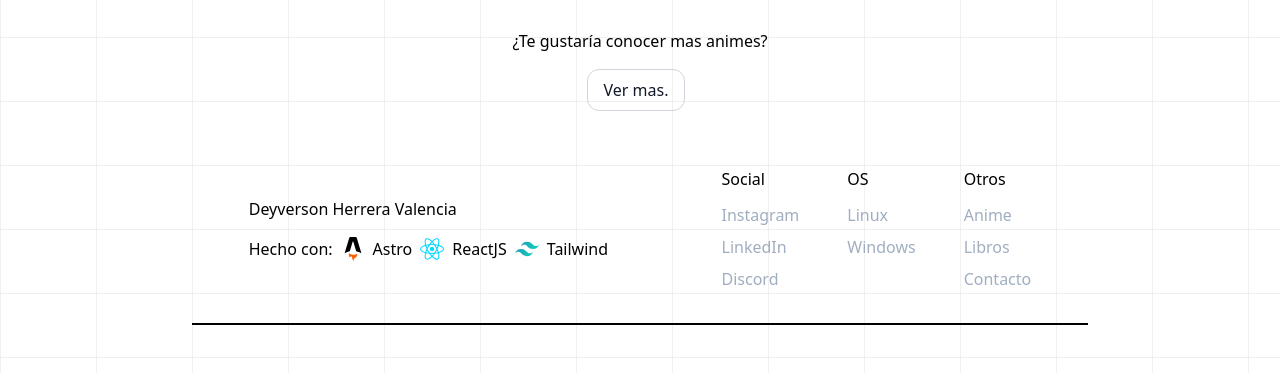
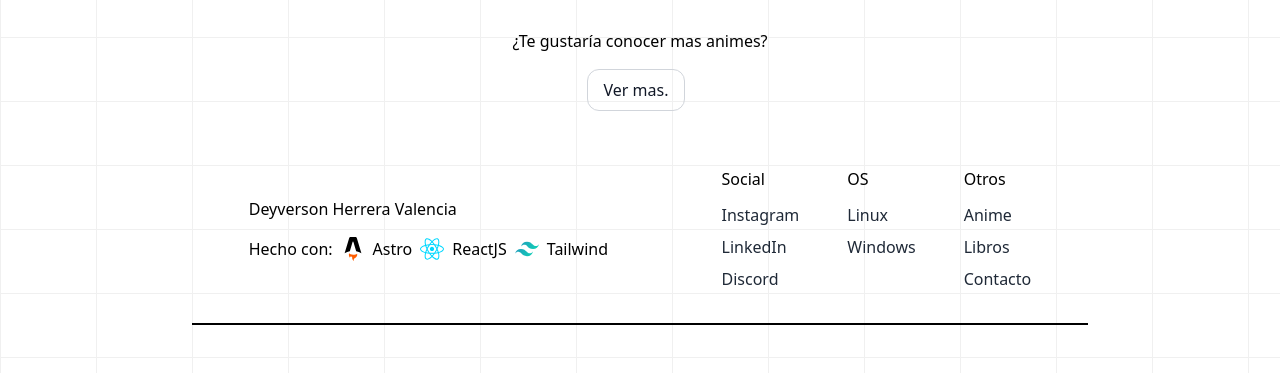
Before and after one commit to Deyverson1/astro-portfolio, an Astro site: page /anime in a window 1280 px wide. Shown: the part 1691-2064 px from the top of the page. Built offline with nearby package versions, Linux system fonts and the light colour scheme; Astro itself is replaced by a stand-in of ours.

Commit message:
Footer styles changed

```diff
--- a/src/components/Footer.astro
+++ b/src/components/Footer.astro
@@ -20,27 +20,27 @@ const data = [
   >
     <div class="flex justify-center items-center md:items-start flex-col gap-y-4">
       <h1>Deyverson Herrera Valencia</h1>
-      <section class="flex gap-x-2 text-base">Hecho con: <AstroIcon class="size-6 hover:scale-110"/> Astro <React class="size-6 hover:scale-110"/> ReactJS <Tailwind class="size-6 hover:scale-110"/> Tailwind </section>
+      <section class="gap-x-2 text-base hidden md:flex">Hecho con: <AstroIcon class="size-6 hover:scale-110"/> Astro <React class="size-6 hover:scale-110"/> ReactJS <Tailwind class="size-6 hover:scale-110"/> Tailwind </section>
 
     </div>
 
     <main class="flex gap-12">
       <article>
         <h2>Social</h2>
-        <section class="flex flex-col gap-y-2 pt-3">
+        <section class="flex flex-col gap-y-2 pt-3  text-gray-800 dark:text-gray-400">
           {data.map((dato, index) => <a href={dato.link} target="_blank"><h3 >{dato.name}</h3></a> )}
         </section>
       </article>
       <article>
         <h2>OS</h2>
-        <section class="flex flex-col gap-y-2 pt-3">
+        <section class="flex flex-col gap-y-2 pt-3 text-gray-800 dark:text-gray-400">
           <h3 >Linux</h3>
           <h3 >Windows</h3>
         </section>
       </article>
       <article>
         <h2>Otros</h2>
-        <section class="flex flex-col gap-y-2 pt-3">
+        <section class="flex flex-col gap-y-2 pt-3 text-gray-800 dark:text-gray-400">
           <a href="https://anime-search-deyverson1.vercel.app/"><h3 >Anime</h3></a>
           <a href="https://search-movies-and-books.vercel.app/"><h3 >Libros</h3></a>
           <a href="mailto:deyversongp@gmail.com"><h3>Contacto</h3></a>
@@ -54,9 +54,6 @@ const data = [
   </div>
 </footer>
 <style>
-  h3{
-    color: #a0aec0;
-  }
   h3:hover{
     text-decoration: underline;
   }
```
